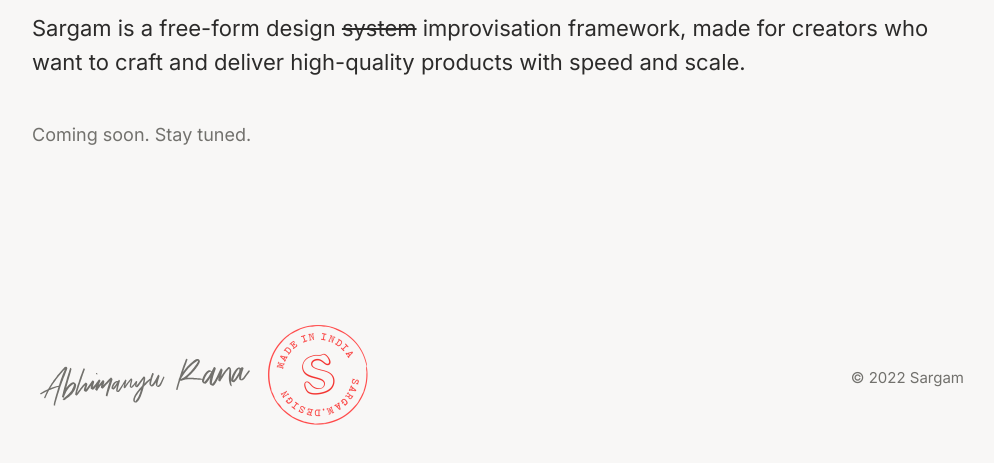
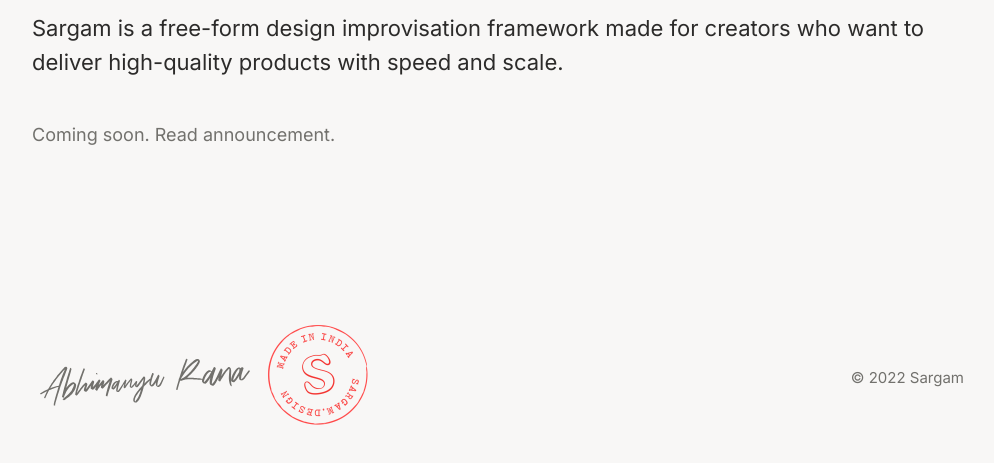
Before and after one commit to SargamDesign/sargam.design, a plain HTML site: page index.html in a window 1280 px wide. Shown: the part 323-786 px from the top of the page, without its empty margins (142-1136 px from the left). Drawn offline with Linux system fonts and the light colour scheme.

Commit message:
copy updates

```diff
--- a/index.html
+++ b/index.html
@@ -18,12 +18,12 @@
 
       <div class="hero-title">
         <h1>Slightly Inconsistent Design System</h1>
-        <p>Sargam is a free-form design <strike>system</strike> improvisation framework, made for creators who want to craft and deliver high-quality products with speed and scale.</p>
+        <p>Sargam is a free-form design improvisation framework made for creators who want to deliver high-quality products with speed and scale.</p>
       </div>
 
       <div class="cta-wrapper">
         <!--<a href="#" class="button primary">Come in and detach the instance</a>-->
-        <a href="https://planetabhi.medium.com/announcing-sargam-design-cc28e86c3f05" class="button">Coming soon. Stay tuned.</a>
+        <a href="https://planetabhi.medium.com/announcing-sargam-design-cc28e86c3f05" class="button">Coming soon. Read announcement.</a>
       </div>
     </div>
 
```
